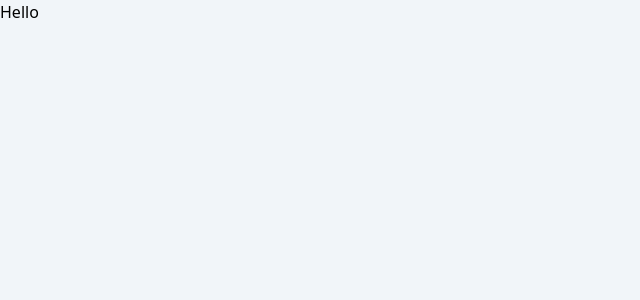
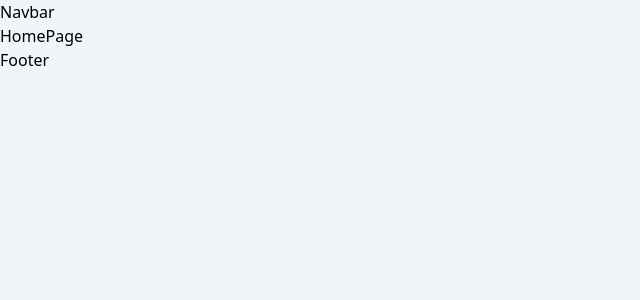
Before and after one commit to sboy99/Libu-The-Modern-Library, a React (Vite) app: page / in a window 1280 px wide. Shown: the top 300 px of the page, without its empty margins (0-640 px from the left). Built offline with nearby package versions, Linux system fonts and the light colour scheme.

Commit message:
React routing is implemented & basic components created
+- Changes
- React routing is created
- New layout section added
- Homepage, Navbar, Footer is created

```diff
--- a/src/App.tsx
+++ b/src/App.tsx
@@ -1,7 +1,21 @@
+import React from "react";
+import { Route, Routes } from "react-router-dom";
+import { pages, lazyPages } from "./app/pages";
+
+const { Layout } = pages;
+const { HomePage } = lazyPages;
+
+const Loading = () => <div className="">Loading</div>;
 const App = () => {
   return (
     <div className="App bg-base-light dark:bg-base-dark min-h-screen">
-      Hello
+      <React.Suspense fallback={<Loading />}>
+        <Routes>
+          <Route path="/" element={<Layout />}>
+            <Route index element={<HomePage />} />
+          </Route>
+        </Routes>
+      </React.Suspense>
     </div>
   );
 };
--- a/src/app/Wrappers/AppWrapper.tsx
+++ b/src/app/Wrappers/AppWrapper.tsx
@@ -6,7 +6,7 @@ type Props = {
 
 const AppWrapper: React.FunctionComponent<Props> = ({ children }) => {
   //
-  return <main className="relative">{children}</main>;
+  return <div className="relative">{children}</div>;
 };
 
 export default AppWrapper;
--- /dev/null
+++ b/src/app/components/homePage/Hero.tsx
@@ -0,0 +1,7 @@
+import React from "react";
+
+const Hero: React.FC = () => {
+  return <section itemID="Hero">Hero</section>;
+};
+
+export default Hero;
--- /dev/null
+++ b/src/app/components/layouts/Footer.tsx
@@ -0,0 +1,7 @@
+import React from "react";
+
+const Footer: React.FC = () => {
+  return <div>Footer</div>;
+};
+
+export default Footer;
--- /dev/null
+++ b/src/app/components/layouts/Navbar.tsx
@@ -0,0 +1,7 @@
+import React from "react";
+
+const Navbar: React.FC = () => {
+  return <div>Navbar</div>;
+};
+
+export default Navbar;
--- /dev/null
+++ b/src/app/components/layouts/index.tsx
@@ -0,0 +1,16 @@
+import React from "react";
+import { Outlet } from "react-router-dom";
+import Footer from "./Footer";
+import Navbar from "./Navbar";
+
+const Layout: React.FC = (): JSX.Element => {
+  return (
+    <div className="flex flex-col">
+      <Navbar />
+      <Outlet />
+      <Footer />
+    </div>
+  );
+};
+
+export default Layout;
--- /dev/null
+++ b/src/app/pages/HomePage.tsx
@@ -0,0 +1,7 @@
+import React from "react";
+
+const HomePage: React.FC = () => {
+  return <main>HomePage</main>;
+};
+
+export default HomePage;
--- a/src/app/pages/index.ts
+++ b/src/app/pages/index.ts
@@ -1 +1,8 @@
-export const pages = {};
+import React from "react";
+import Layout from "../components/layouts";
+
+// Lazy Pages
+const HomePage = React.lazy(() => import("../pages/HomePage"));
+
+export const pages = { Layout };
+export const lazyPages = { HomePage };
```
